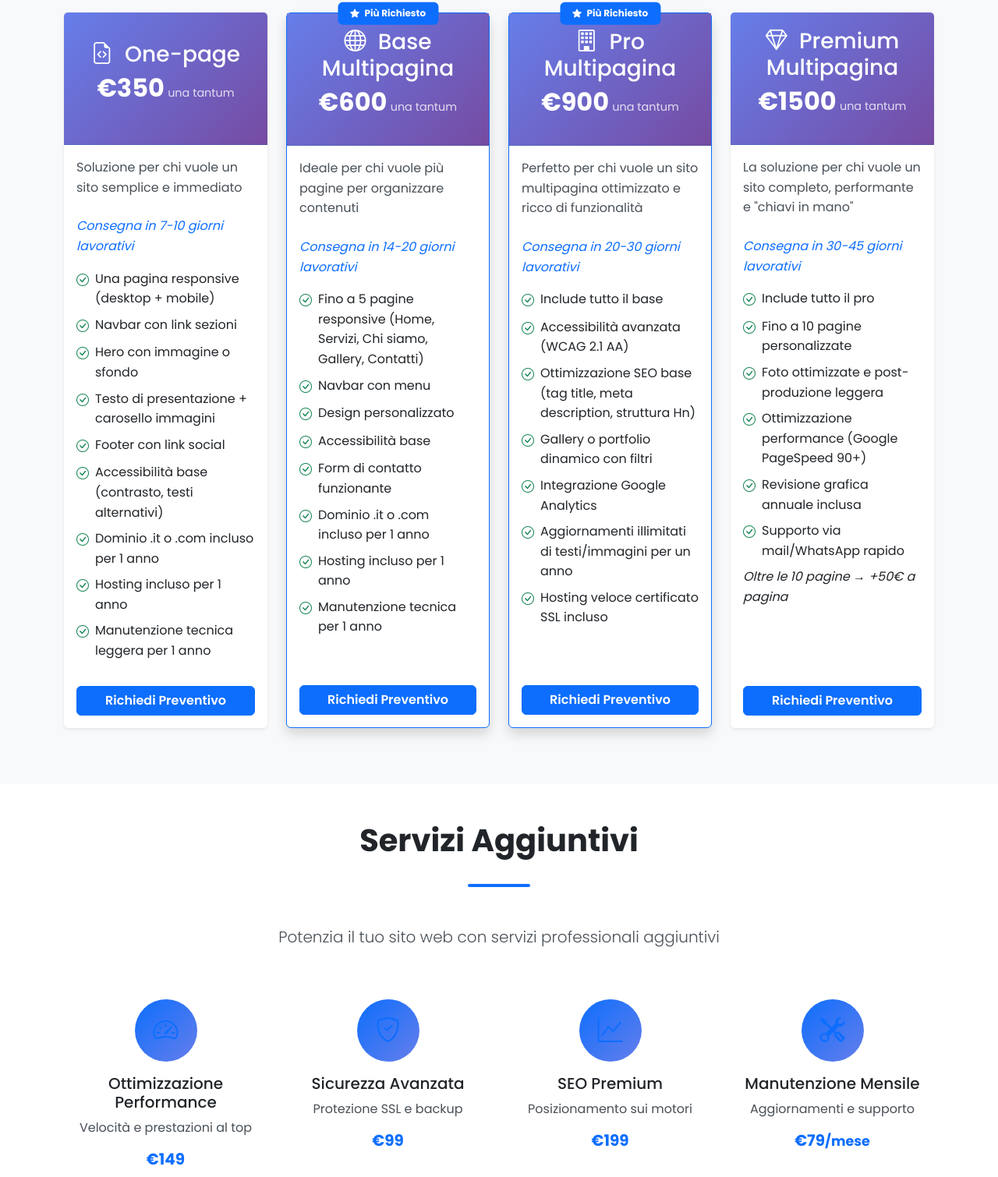
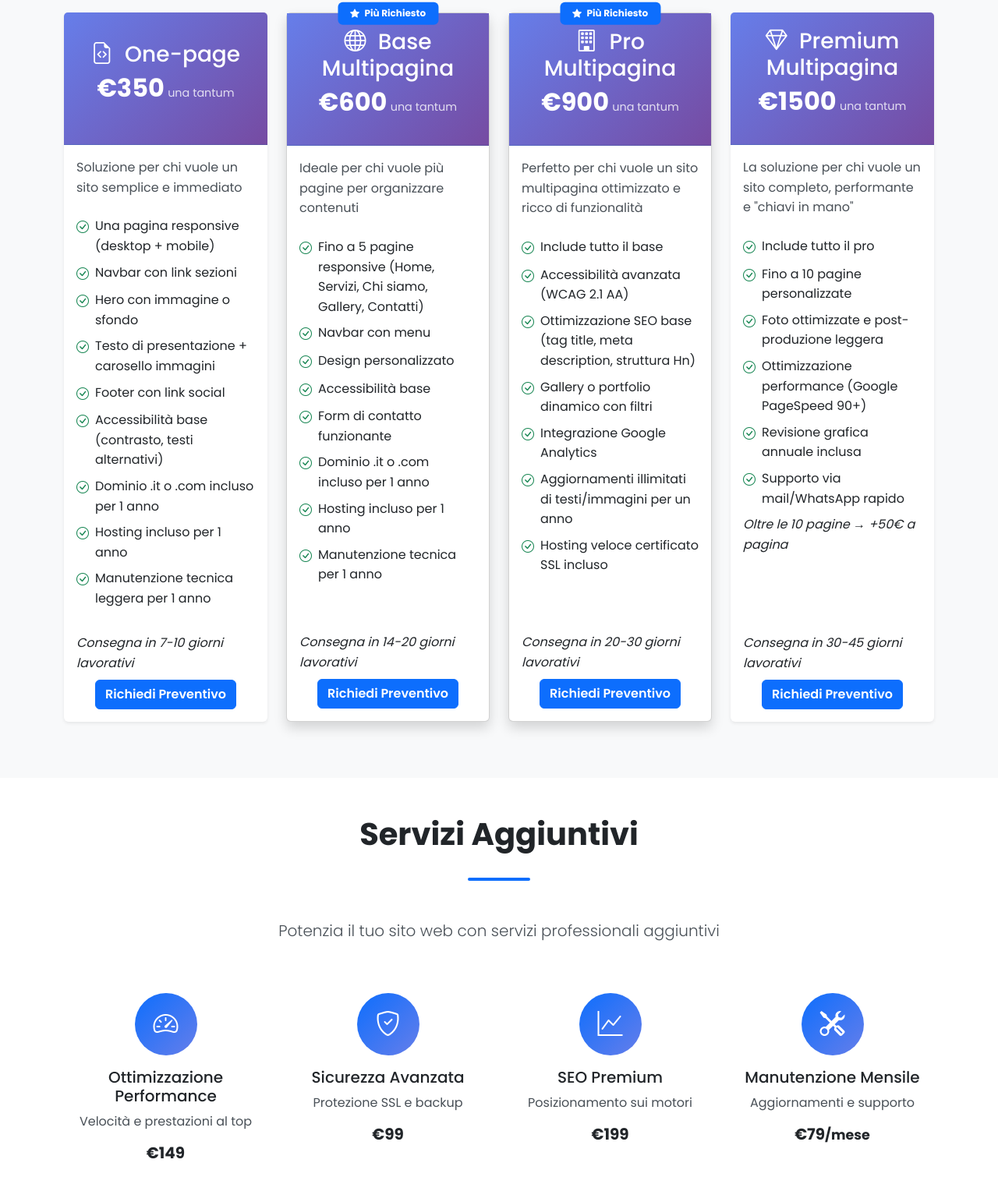
Before and after one commit to Antonella1491/Frontend-developer, a website: page prezzi.html in a window 1280 px wide. Shown: the part 421-1931 px from the top of the page at 78% size. Drawn offline with nearby package versions, Linux system fonts and the light colour scheme.

Commit message:
Add files via upload

```diff
--- a/prezzi.html
+++ b/prezzi.html
@@ -31,8 +31,7 @@
     <a href="#main-content" class="skip-link">Salta al contenuto principale</a>
 
     <!-- Navigation -->
-    <nav class="navbar navbar-expand-lg navbar-dark bg-dark fixed-top" role="navigation"
-        aria-label="Navigazione principale">
+    <nav class="navbar navbar-expand-lg navbar-light fixed-top" role="navigation" aria-label="Navigazione principale">
         <div class="container">
             <a class="navbar-brand fw-bold" href="index.html" aria-label="Frontend Developer - Vai alla homepage">
                 <i class="bi bi-code-slash text-primary me-2" aria-hidden="true"></i>
@@ -80,8 +79,11 @@
                             Listino Prezzi
                         </h1>
                         <p class="hero-description lead mb-5">
-                            Soluzioni web professionali per ogni esigenza e budget.<br>
-                            Trasparenza, qualità e risultati garantiti.
+                            Realizzo soluzioni web professionali, chiare nei costi e progettate per adattarsi a ogni
+                            esigenza.
+                            <br>
+                            Qualità del codice, attenzione ai dettagli e risultati concreti sono alla base di ogni
+                            progetto.
                         </p>
                     </div>
                 </div>
@@ -107,9 +109,7 @@
                             </div>
                             <div class="card-body d-flex flex-column">
                                 <p class="text-muted mb-4">Soluzione per chi vuole un sito semplice e immediato</p>
-                                <div class="mb-3">
-                                    <em class="text-primary">Consegna in 7-10 giorni lavorativi</em>
-                                </div>
+                                <!-- ...existing code... -->
                                 <ul class="list-unstyled mb-4">
                                     <li class="mb-2">
                                         <i class="bi bi-check-circle text-success me-2" aria-hidden="true"></i>
@@ -148,14 +148,19 @@
                                         Manutenzione tecnica leggera per 1 anno
                                     </li>
                                 </ul>
-                                <a href="index.html#contact" class="btn btn-primary mt-auto">Richiedi Preventivo</a>
+                                <div class="mt-auto d-flex flex-column align-items-center gap-2">
+                                    <div class="delivery-row">
+                                        <em class="delivery-text">Consegna in 7-10 giorni lavorativi</em>
+                                    </div>
+                                    <a href="index.html#contact" class="btn btn-primary">Richiedi Preventivo</a>
+                                </div>
                             </div>
                         </div>
                     </div>
 
                     <!-- Pacchetto Base Multipagina -->
                     <div class="col-lg-3 col-md-6 mb-4">
-                        <div class="card h-100 shadow border-primary position-relative">
+                        <div class="card h-100 shadow position-relative">
                             <div class="badge bg-primary position-absolute top-0 start-50 translate-middle px-3 py-2">
                                 <i class="bi bi-star-fill me-1" aria-hidden="true"></i>
                                 Più Richiesto
@@ -172,9 +177,7 @@
                             </div>
                             <div class="card-body d-flex flex-column">
                                 <p class="text-muted mb-4">Ideale per chi vuole più pagine per organizzare contenuti</p>
-                                <div class="mb-3">
-                                    <em class="text-primary">Consegna in 14-20 giorni lavorativi</em>
-                                </div>
+                                <!-- ...existing code... -->
                                 <ul class="list-unstyled mb-4">
                                     <li class="mb-2">
                                         <i class="bi bi-check-circle text-success me-2" aria-hidden="true"></i>
@@ -209,14 +212,19 @@
                                         Manutenzione tecnica per 1 anno
                                     </li>
                                 </ul>
-                                <a href="index.html#contact" class="btn btn-primary mt-auto">Richiedi Preventivo</a>
+                                <div class="mt-auto d-flex flex-column align-items-center gap-2">
+                                    <div class="delivery-row">
+                                        <em class="delivery-text">Consegna in 14-20 giorni lavorativi</em>
+                                    </div>
+                                    <a href="index.html#contact" class="btn btn-primary">Richiedi Preventivo</a>
+                                </div>
                             </div>
                         </div>
                     </div>
 
                     <!-- Pacchetto Pro Multipagina -->
                     <div class="col-lg-3 col-md-6 mb-4">
-                        <div class="card h-100 shadow border-primary position-relative">
+                        <div class="card h-100 shadow position-relative">
                             <div class="badge bg-primary position-absolute top-0 start-50 translate-middle px-3 py-2">
                                 <i class="bi bi-star-fill me-1" aria-hidden="true"></i>
                                 Più Richiesto
@@ -234,9 +242,7 @@
                             <div class="card-body d-flex flex-column">
                                 <p class="text-muted mb-4">Perfetto per chi vuole un sito multipagina ottimizzato e
                                     ricco di funzionalità</p>
-                                <div class="mb-3">
-                                    <em class="text-primary">Consegna in 20-30 giorni lavorativi</em>
-                                </div>
+                                <!-- ...existing code... -->
                                 <ul class="list-unstyled mb-4">
                                     <li class="mb-2">
                                         <i class="bi bi-check-circle text-success me-2" aria-hidden="true"></i>
@@ -267,7 +273,12 @@
                                         Hosting veloce certificato SSL incluso
                                     </li>
                                 </ul>
-                                <a href="index.html#contact" class="btn btn-primary mt-auto">Richiedi Preventivo</a>
+                                <div class="mt-auto d-flex flex-column align-items-center gap-2">
+                                    <div class="delivery-row">
+                                        <em class="delivery-text">Consegna in 20-30 giorni lavorativi</em>
+                                    </div>
+                                    <a href="index.html#contact" class="btn btn-primary">Richiedi Preventivo</a>
+                                </div>
                             </div>
                         </div>
                     </div>
@@ -288,9 +299,7 @@
                             <div class="card-body d-flex flex-column">
                                 <p class="text-muted mb-4">La soluzione per chi vuole un sito completo, performante e
                                     "chiavi in mano"</p>
-                                <div class="mb-3">
-                                    <em class="text-primary">Consegna in 30-45 giorni lavorativi</em>
-                                </div>
+                                <!-- ...existing code... -->
                                 <ul class="list-unstyled mb-4">
                                     <li class="mb-2">
                                         <i class="bi bi-check-circle text-success me-2" aria-hidden="true"></i>
@@ -319,7 +328,12 @@
                                     <em class="mt-2">Oltre le 10 pagine → +50€ a pagina</em>
 
                                 </ul>
-                                <a href="index.html#contact" class="btn btn-primary mt-auto">Richiedi Preventivo</a>
+                                <div class="mt-auto d-flex flex-column align-items-center gap-2">
+                                    <div class="delivery-row">
+                                        <em class="delivery-text">Consegna in 30-45 giorni lavorativi</em>
+                                    </div>
+                                    <a href="index.html#contact" class="btn btn-primary">Richiedi Preventivo</a>
+                                </div>
                             </div>
                         </div>
                     </div>
@@ -343,41 +357,41 @@
                     <div class="col-lg-3 col-md-6 mb-4">
                         <div class="text-center">
                             <div class="feature-icon mx-auto mb-3">
-                                <i class="bi bi-speedometer2 text-primary"></i>
+                                <i class="bi bi-speedometer2"></i>
                             </div>
                             <h5>Ottimizzazione Performance</h5>
                             <p class="text-muted mb-3">Velocità e prestazioni al top</p>
-                            <p class="h5 text-primary fw-bold">€149</p>
+                            <p class="h5 price-text fw-bold">€149</p>
                         </div>
                     </div>
                     <div class="col-lg-3 col-md-6 mb-4">
                         <div class="text-center">
                             <div class="feature-icon mx-auto mb-3">
-                                <i class="bi bi-shield-check text-primary"></i>
+                                <i class="bi bi-shield-check"></i>
                             </div>
                             <h5>Sicurezza Avanzata</h5>
                             <p class="text-muted mb-3">Protezione SSL e backup</p>
-                            <p class="h5 text-primary fw-bold">€99</p>
+                            <p class="h5 price-text fw-bold">€99</p>
                         </div>
                     </div>
                     <div class="col-lg-3 col-md-6 mb-4">
                         <div class="text-center">
                             <div class="feature-icon mx-auto mb-3">
-                                <i class="bi bi-graph-up text-primary"></i>
+                                <i class="bi bi-graph-up"></i>
                             </div>
                             <h5>SEO Premium</h5>
                             <p class="text-muted mb-3">Posizionamento sui motori</p>
-                            <p class="h5 text-primary fw-bold">€199</p>
+                            <p class="h5 price-text fw-bold">€199</p>
                         </div>
                     </div>
                     <div class="col-lg-3 col-md-6 mb-4">
                         <div class="text-center">
                             <div class="feature-icon mx-auto mb-3">
-                                <i class="bi bi-tools text-primary"></i>
+                                <i class="bi bi-tools"></i>
                             </div>
                             <h5>Manutenzione Mensile</h5>
                             <p class="text-muted mb-3">Aggiornamenti e supporto</p>
-                            <p class="h5 text-primary fw-bold">€79<small>/mese</small></p>
+                            <p class="h5 price-text fw-bold">€79<small>/mese</small></p>
                         </div>
                     </div>
                 </div>
@@ -406,8 +420,8 @@
                                 <div id="collapse1" class="accordion-collapse collapse show" aria-labelledby="faq1"
                                     data-bs-parent="#faqAccordion">
                                     <div class="accordion-body">
-                                        I tempi variano in base al progetto: Landing Page 5-7 giorni, Sito Aziendale
-                                        10-14 giorni,
+                                        I tempi variano in base al progetto: One-Page 7-10 giorni, Base Multipagina
+                                        14-20 giorni, Pro Multipagina 20-30 giorni, Premium Multipagina 30-45 giorni.
                                         E-commerce 15-21 giorni. I tempi partono dalla conferma del progetto e ricezione
                                         dei contenuti.
                                     </div>
@@ -423,9 +437,9 @@
                                 <div id="collapse2" class="accordion-collapse collapse" aria-labelledby="faq2"
                                     data-bs-parent="#faqAccordion">
                                     <div class="accordion-body">
-                                        I prezzi includono solo lo sviluppo del sito. Dominio e hosting sono a carico
-                                        del cliente,
-                                        ma posso consigliarti le migliori soluzioni in base alle tue esigenze e budget.
+                                        I prezzi includono lo sviluppo del sito più 1 anno di hosting e dominio .it o
+                                        .com. Dopo il primo anno, il costo di rinnovo del dominio è di circa €15/anno e
+                                        l'hosting parte da €50/anno, a seconda delle esigenze del sito.
                                     </div>
                                 </div>
                             </div>
@@ -439,8 +453,12 @@
                                 <div id="collapse3" class="accordion-collapse collapse" aria-labelledby="faq3"
                                     data-bs-parent="#faqAccordion">
                                     <div class="accordion-body">
-                                        Assolutamente sì! Offro 30 giorni di supporto gratuito per piccole modifiche.
-                                        Per cambiamenti più significativi, fornisco preventivi personalizzati.
+                                        Assolutamente sì! Offro un anno di supporto gratuito per piccole modifiche per
+                                        il pacchetto One-Page, un supporto tecnico per il pacchetto Base e aggiornamenti
+                                        illimitati per un anno per i pacchetti
+                                        Pro e Premium (per il Premium è previsto anche il supporto via mail/WhatsApp
+                                        rapido). Dopo il primo anno, è possibile richiedere modifiche a tariffe
+                                        orarie o sottoscrivere un piano di manutenzione mensile.
                                     </div>
                                 </div>
                             </div>
```
